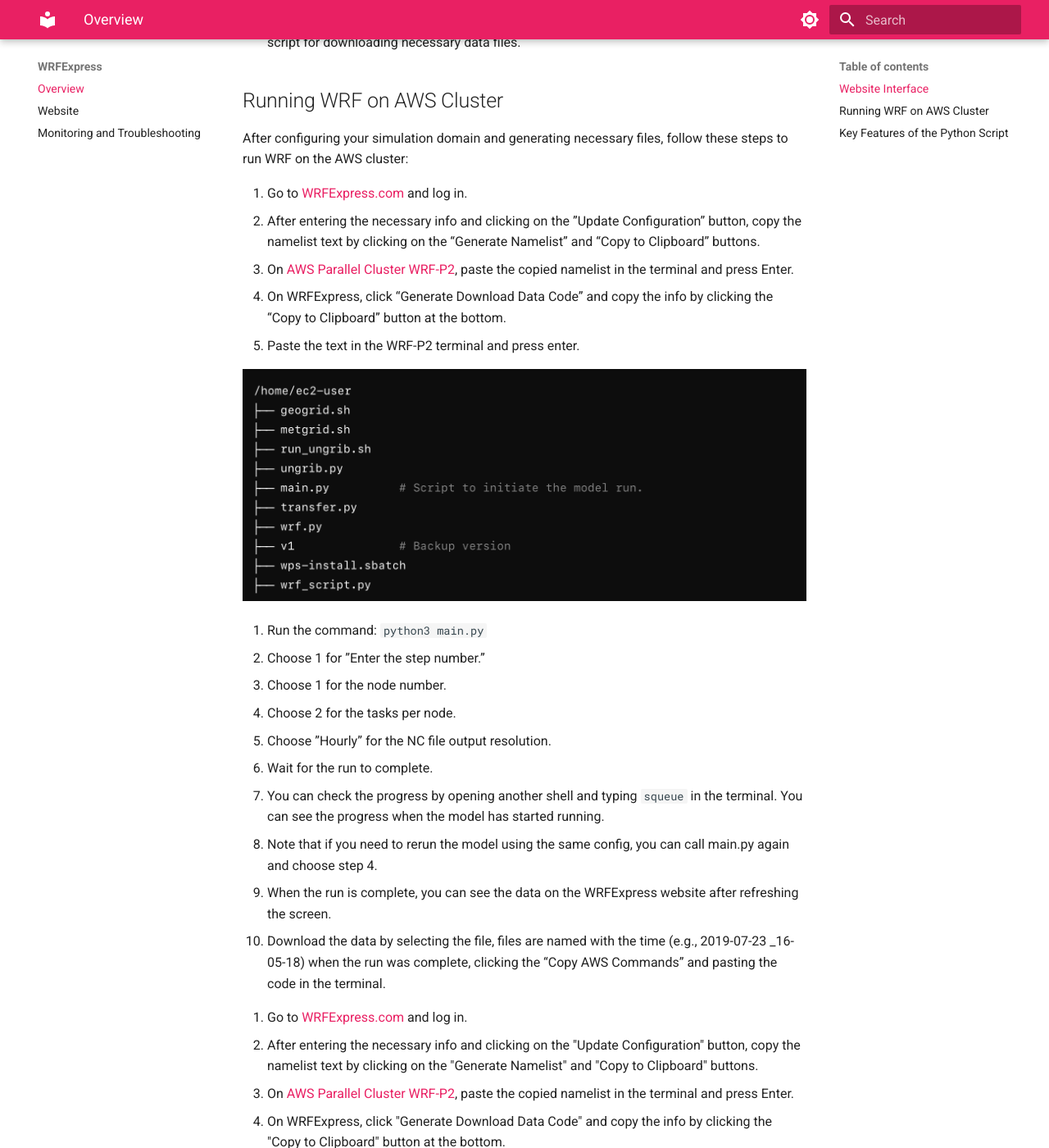
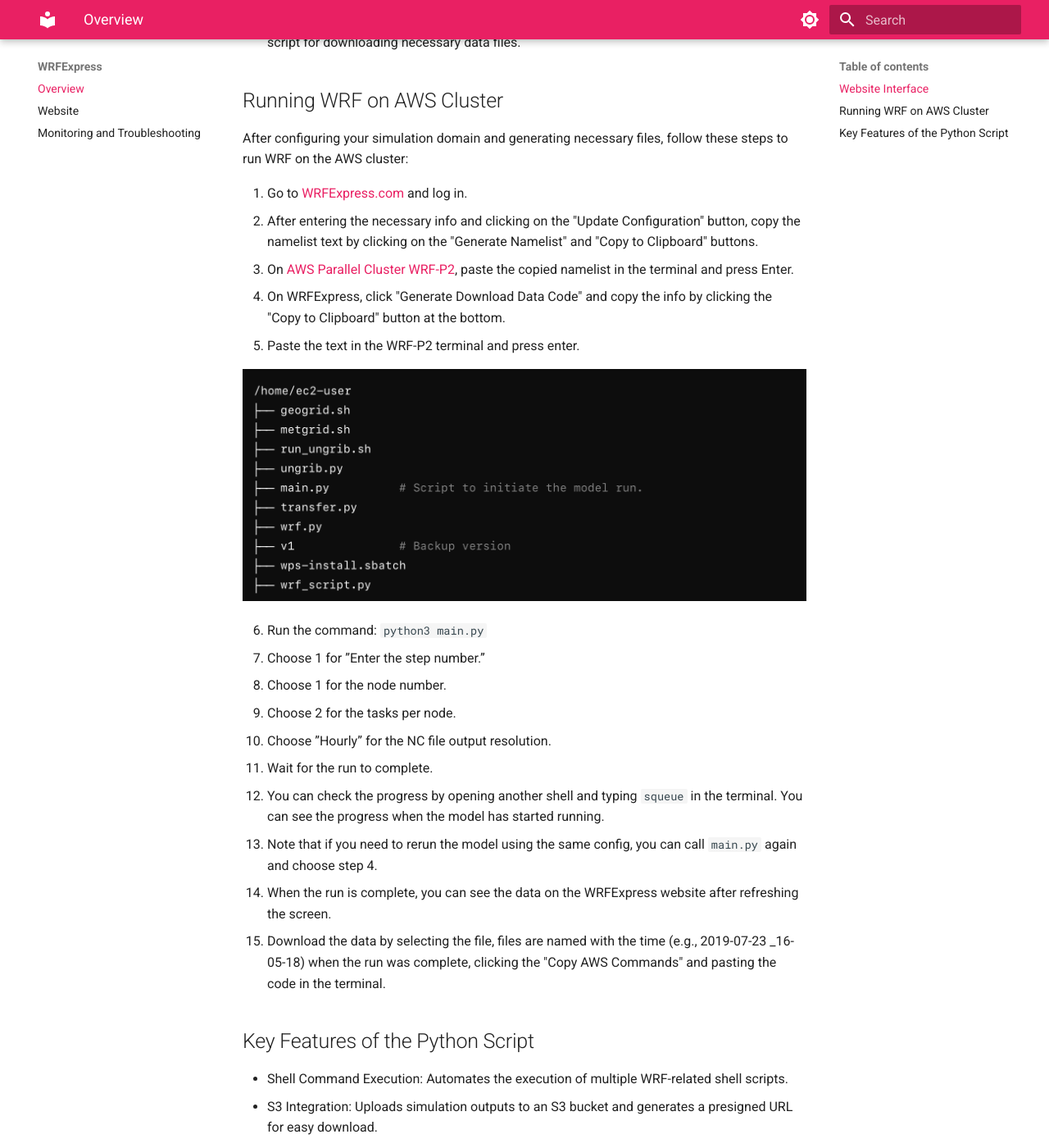
Before and after one commit to AtmosferaUSM/tutorial_WRFExpress, an MkDocs documentation site: the page built from docs/index.md, in a window 1280 px wide and 1400 px high, scrolled down 948 px. Shown: the whole window at 82% size. Built offline with MkDocs 1.6.1 and Material for MkDocs 9.7.7, drawn with Linux system fonts in a browser that asks for light colours; some of the changed text lies outside the part shown.

Commit message:
initial commit

```diff
--- a/docs/index.md
+++ b/docs/index.md
@@ -27,25 +27,6 @@
 
 After configuring your simulation domain and generating necessary files, follow these steps to run WRF on the AWS cluster:
 
-1. Go to [WRFExpress.com](https://wrfexpress.com) and log in.
-2. After entering the necessary info and clicking on the ”Update Configuration” button, copy the namelist text by clicking on the “Generate Namelist” and “Copy to Clipboard” buttons.
-3. On [AWS Parallel Cluster WRF-P2](https://pcui-auth-3de65d10-76cb-11ee-9cab-02f64d93270f.auth.us-east-2.amazoncognito.com/login?response_type=code&client_id=6hl2fttmbkt04ck3iq353ona9d&scope=openid&redirect_uri=https://x6ekiatuyb.execute-api.us-east-2.amazonaws.com/login&state=563j3c0he2fgb), paste the copied namelist in the terminal and press Enter.
-4. On WRFExpress, click “Generate Download Data Code” and copy the info by clicking the “Copy to Clipboard” button at the bottom.
-5. Paste the text in the WRF-P2 terminal and press enter.
-
-![Website Environment](images/index/1_.png)
-
-6. Run the command: `python3 main.py`
-7. Choose 1 for ”Enter the step number.”
-8. Choose 1 for the node number.
-9. Choose 2 for the tasks per node.
-10. Choose ”Hourly” for the NC file output resolution.
-11. Wait for the run to complete.
-12. You can check the progress by opening another shell and typing `squeue` in the terminal. You can see the progress when the model has started running.
-13. Note that if you need to rerun the model using the same config, you can call main.py again and choose step 4.
-14. When the run is complete, you can see the data on the WRFExpress website after refreshing the screen.
-15. Download the data by selecting the file, files are named with the time (e.g., 2019-07-23 _16-05-18) when the run was complete, clicking the “Copy AWS Commands” and pasting the code in the terminal.
-
 <ol>
    <li>Go to <a href="https://wrfexpress.com" target="_blank">WRFExpress.com</a> and log in.</li>
    <li>After entering the necessary info and clicking on the "Update Configuration" button, copy the namelist text by clicking on the "Generate Namelist" and "Copy to Clipboard" buttons.</li>
@@ -54,25 +35,20 @@
   <li>Paste the text in the WRF-P2 terminal and press enter.</li>
 </ol>
 
-<p align="center">
-  <img src="images/index/1_.png" alt="Website Environment">
-  <figcaption>Directory structure of the WRF model setup on AWS.</figcaption>
- </p>
+<img src="images/index/1_.png" alt="Website Environment">
 
 <ol start="6">
    <li>Run the command: <code>python3 main.py</code></li>
    <li>Choose 1 for ”Enter the step number.”</li>
-  <li>Choose 1 for the node number.</li>
+   <li>Choose 1 for the node number.</li>
    <li>Choose 2 for the tasks per node.</li>
    <li>Choose ”Hourly” for the NC file output resolution.</li>
    <li>Wait for the run to complete.</li>
-  <li>You can check the progress by opening another shell and typing <code>squeue</code> in the terminal. You can see the progress when the model has started running.</li>
-  <li>Note that if you need to rerun the model using the same config, you can call <code>main.py</code> again and choose step 4.</li>
+   <li>You can check the progress by opening another shell and typing <code>squeue</code> in the terminal. You can see the progress when the model has started running.</li>
+   <li>Note that if you need to rerun the model using the same config, you can call <code>main.py</code> again and choose step 4.</li>
    <li>When the run is complete, you can see the data on the WRFExpress website after refreshing the screen.</li>
    <li>Download the data by selecting the file, files are named with the time (e.g., 2019-07-23 _16-05-18) when the run was complete, clicking the "Copy AWS Commands" and pasting the code in the terminal.</li>
 </ol>
-
-
 
 
 ## Key Features of the Python Script
```
